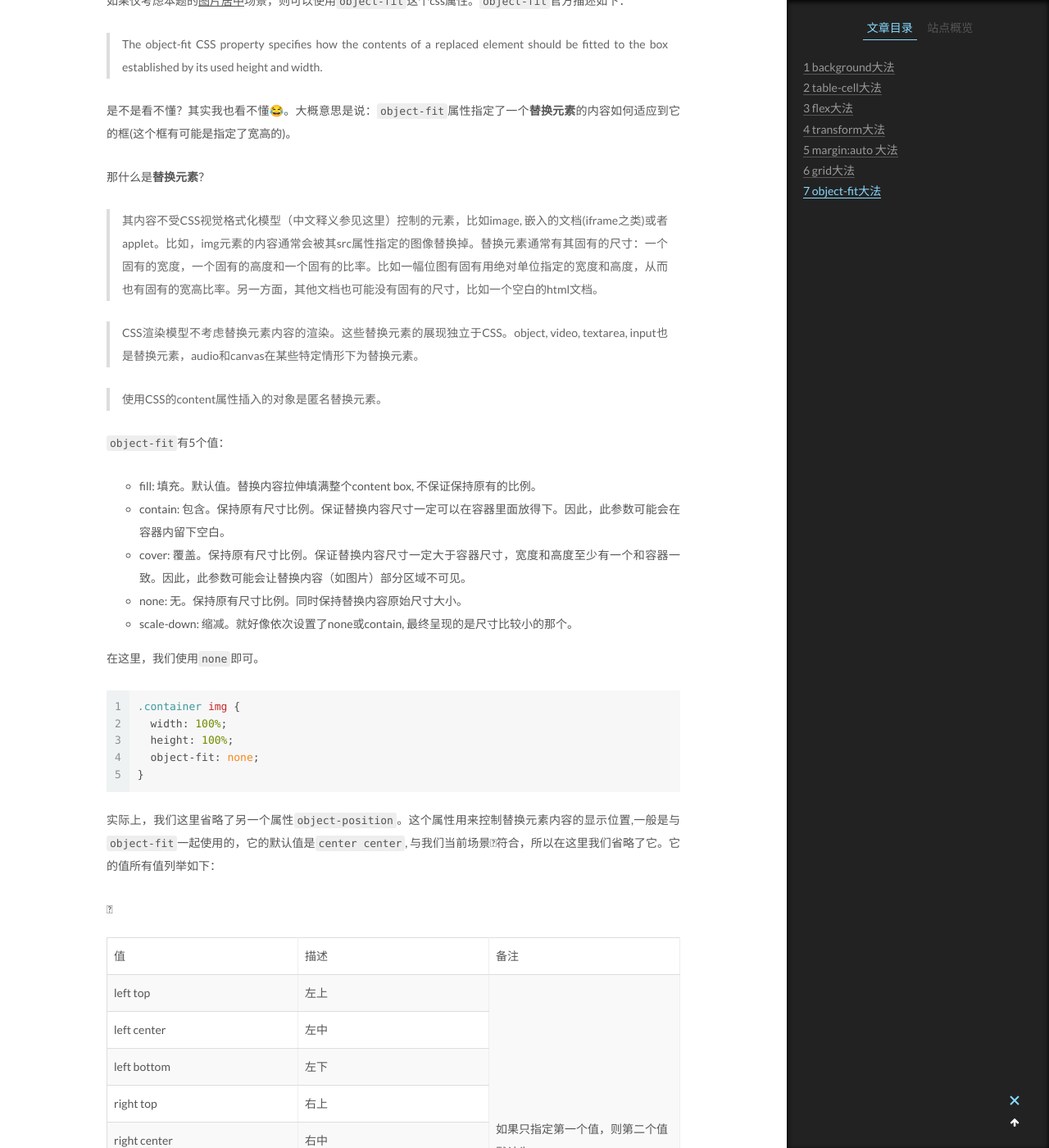
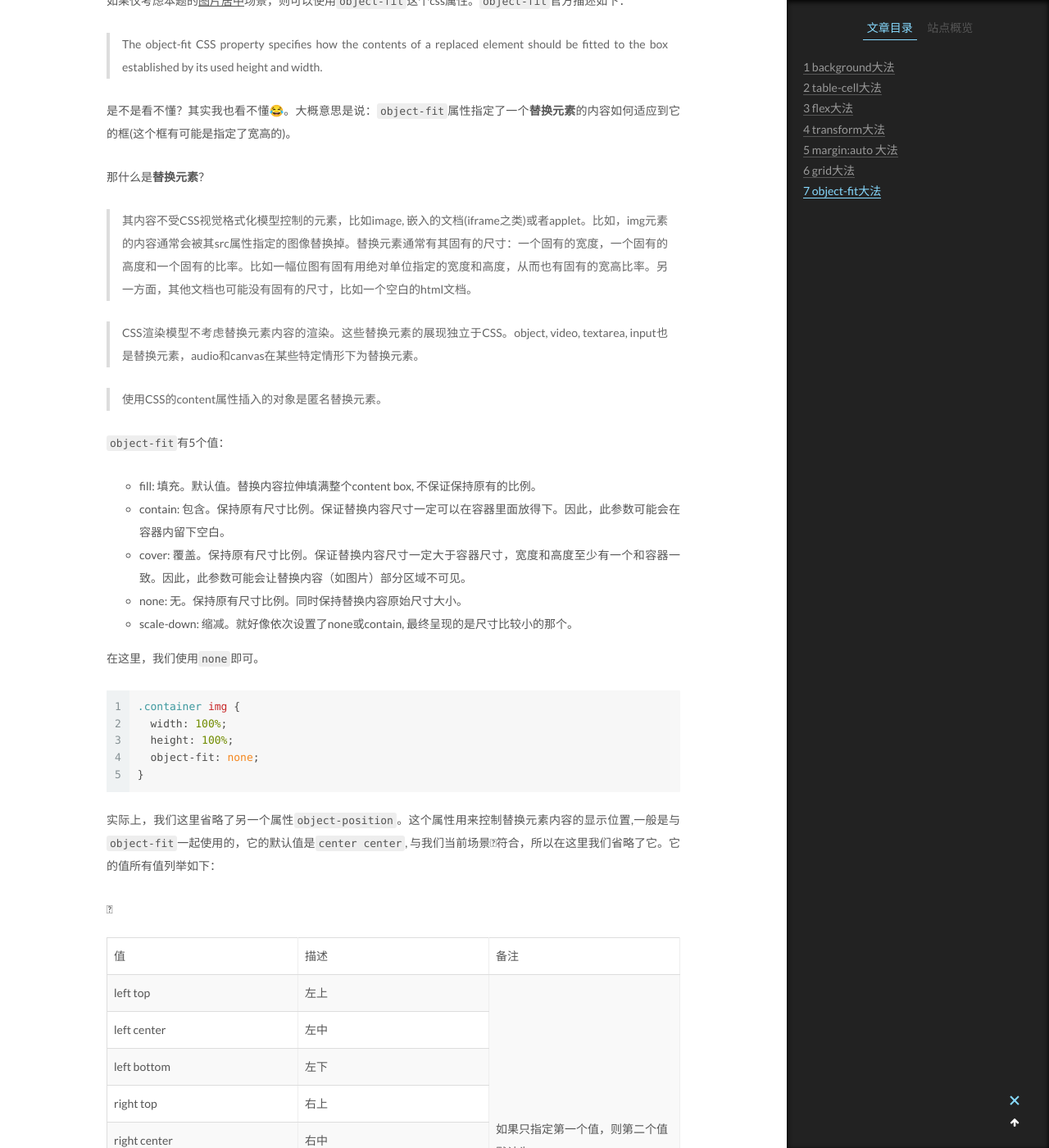
Before and after one commit to yunchangyue/blog, a Jekyll site: the page built from _posts/2018-08-26-align.md, in a window 1280 px wide and 1400 px high, scrolled down 4688 px. Shown: the whole window at 82% size. Built offline with Jekyll 4.4.1, drawn with Linux system fonts in a browser that asks for light colours.

Commit message:
做了什么？: 修改图片居中文章
为什么做？:

*

怎么做的？有什么坑？:

*

```diff
--- a/_posts/2018-08-26-align.md
+++ b/_posts/2018-08-26-align.md
@@ -183,7 +183,7 @@ html
 是不是看不懂？其实我也看不懂😂。大概意思是说：`object-fit`属性指定了一个**替换元素**的内容如何适应到它的框(这个框有可能是指定了宽高的)。
 
 那什么是**替换元素**？
->其内容不受CSS视觉格式化模型（中文释义参见这里）控制的元素，比如image, 嵌入的文档(iframe之类)或者applet。比如，img元素的内容通常会被其src属性指定的图像替换掉。替换元素通常有其固有的尺寸：一个固有的宽度，一个固有的高度和一个固有的比率。比如一幅位图有固有用绝对单位指定的宽度和高度，从而也有固有的宽高比率。另一方面，其他文档也可能没有固有的尺寸，比如一个空白的html文档。
+>其内容不受CSS视觉格式化模型控制的元素，比如image, 嵌入的文档(iframe之类)或者applet。比如，img元素的内容通常会被其src属性指定的图像替换掉。替换元素通常有其固有的尺寸：一个固有的宽度，一个固有的高度和一个固有的比率。比如一幅位图有固有用绝对单位指定的宽度和高度，从而也有固有的宽高比率。另一方面，其他文档也可能没有固有的尺寸，比如一个空白的html文档。
 
 >CSS渲染模型不考虑替换元素内容的渲染。这些替换元素的展现独立于CSS。object, video, textarea, input也是替换元素，audio和canvas在某些特定情形下为替换元素。
 
```
